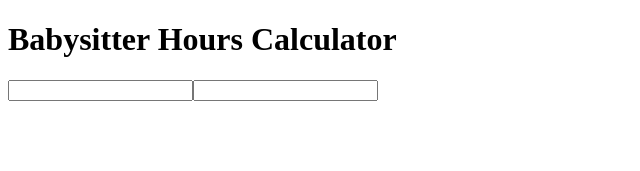
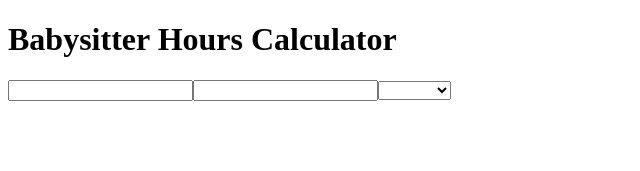
Before and after one commit to eileenmccall/babysitter-app, an Angular app in the folder ui/: page / in a window 1280 px wide. Shown: the top 171 px of the page, without its empty margins (0-640 px from the left). Built offline with nearby package versions, Linux system fonts and the light colour scheme.

Commit message:
form has select for family

```diff
--- a/ui/src/app/hours-calculator/hours-calculator.component.html
+++ b/ui/src/app/hours-calculator/hours-calculator.component.html
@@ -2,4 +2,9 @@
 <form [formGroup]="form">
   <input id="startTime" type="datetime" formControlName="startTime">
   <input id="endTime" type="datetime" formControlName="endTime">
+  <select id="family" formControlName="family">
+    <option value="family1">Family 1</option>
+    <option value="family2">Family 2</option>
+    <option value="family3">Family 3</option>
+  </select>
 </form>
```
Also changed, not shown: 1 other file (tests, documents, lock files or other folders).
